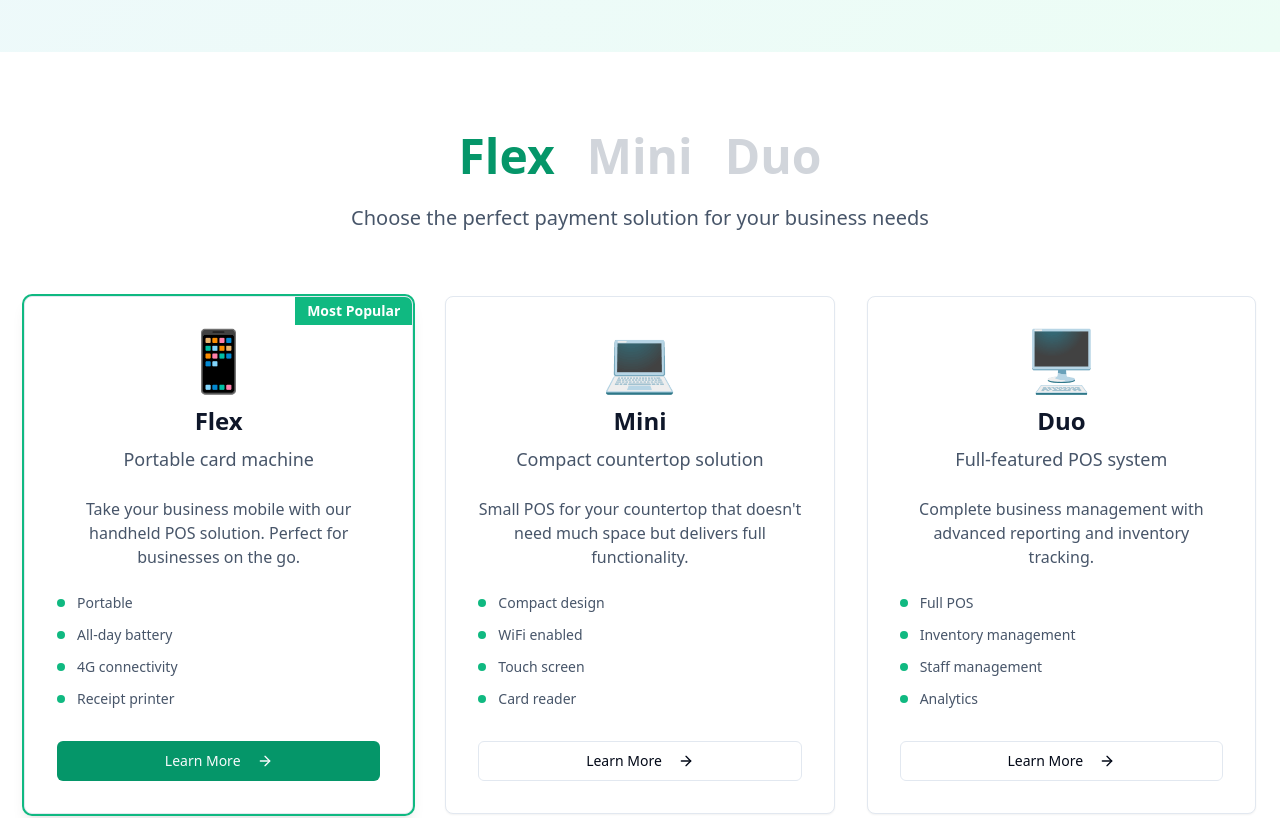
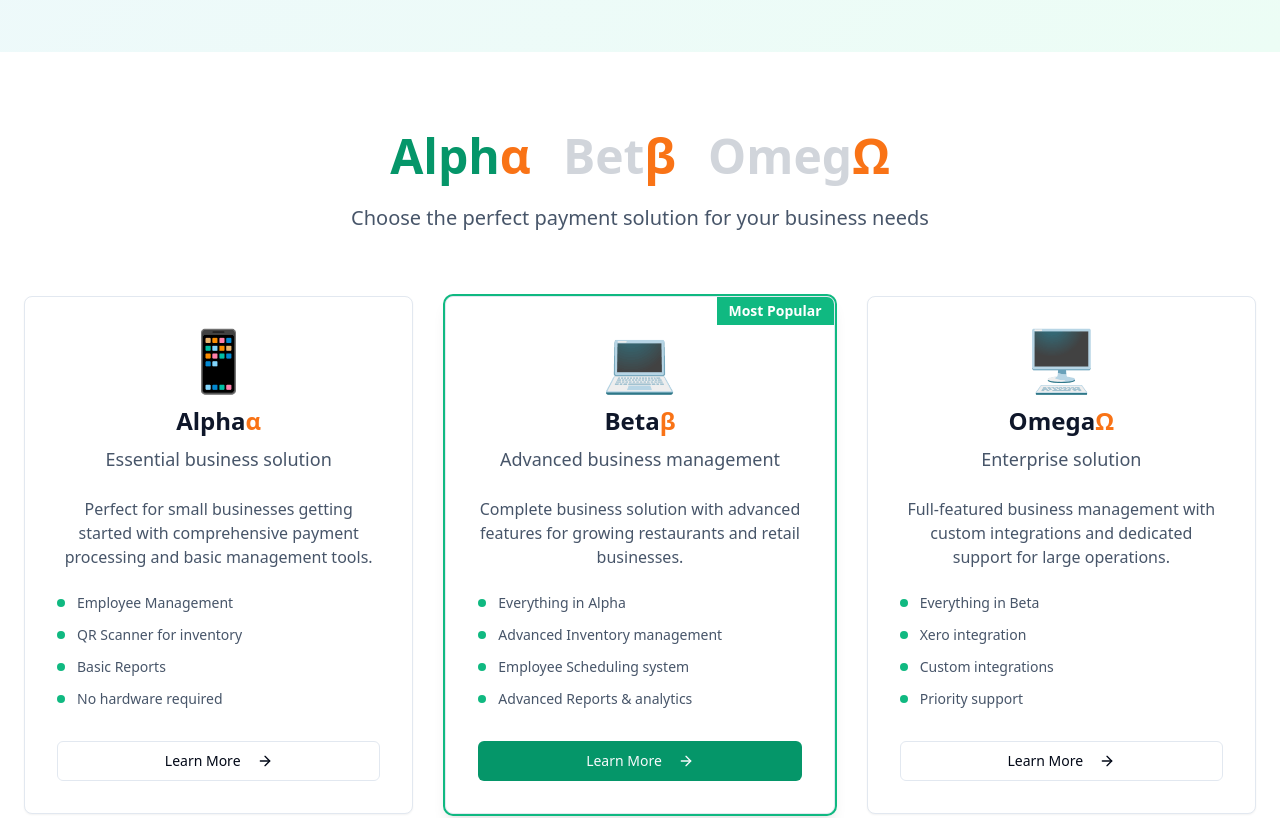
Before and after one commit to Lucid-Directions/fynlo-platform-launchpad, a React (Vite) app: page / in a window 1280 px wide. Shown: the part 2040-2858 px from the top of the page. Built offline with nearby package versions, Linux system fonts and the light colour scheme.

Commit message:
Refactor: Update tier names and product showcase
- Updated product showcase section to use new tier names (Alpha, Beta, Omega).
- Updated product descriptions to include new features.

```diff
--- a/src/components/ProductShowcase.tsx
+++ b/src/components/ProductShowcase.tsx
@@ -6,26 +6,29 @@ import { ArrowRight } from "lucide-react";
 export const ProductShowcase = () => {
   const products = [
     {
-      name: "Flex",
-      subtitle: "Portable card machine",
-      description: "Take your business mobile with our handheld POS solution. Perfect for businesses on the go.",
-      features: ["Portable", "All-day battery", "4G connectivity", "Receipt printer"],
+      name: "Alpha",
+      symbol: "α",
+      subtitle: "Essential business solution",
+      description: "Perfect for small businesses getting started with comprehensive payment processing and basic management tools.",
+      features: ["Employee Management", "QR Scanner for inventory", "Basic Reports", "No hardware required"],
       image: "📱",
+      highlighted: false
+    },
+    {
+      name: "Beta",
+      symbol: "β",
+      subtitle: "Advanced business management",
+      description: "Complete business solution with advanced features for growing restaurants and retail businesses.",
+      features: ["Everything in Alpha", "Advanced Inventory management", "Employee Scheduling system", "Advanced Reports & analytics"],
+      image: "💻",
       highlighted: true
     },
     {
-      name: "Mini",
-      subtitle: "Compact countertop solution",
-      description: "Small POS for your countertop that doesn't need much space but delivers full functionality.",
-      features: ["Compact design", "WiFi enabled", "Touch screen", "Card reader"],
-      image: "💻",
-      highlighted: false
-    },
-    {
-      name: "Duo",
-      subtitle: "Full-featured POS system",
-      description: "Complete business management with advanced reporting and inventory tracking.",
-      features: ["Full POS", "Inventory management", "Staff management", "Analytics"],
+      name: "Omega",
+      symbol: "Ω",
+      subtitle: "Enterprise solution",
+      description: "Full-featured business management with custom integrations and dedicated support for large operations.",
+      features: ["Everything in Beta", "Xero integration", "Custom integrations", "Priority support"],
       image: "🖥️",
       highlighted: false
     }
@@ -37,9 +40,9 @@ export const ProductShowcase = () => {
         {/* Section Header */}
         <div className="text-center mb-16">
           <h2 className="text-4xl md:text-5xl font-bold text-slate-900 mb-6">
-            <span className="text-emerald-600">Flex</span>
-            <span className="text-gray-300 mx-8">Mini</span>
-            <span className="text-gray-300">Duo</span>
+            <span className="text-emerald-600">Alph<span className="text-orange-500">α</span></span>
+            <span className="text-gray-300 mx-8">Bet<span className="text-orange-500">β</span></span>
+            <span className="text-gray-300">Omeg<span className="text-orange-500">Ω</span></span>
           </h2>
           <p className="text-xl text-slate-600 max-w-3xl mx-auto">
             Choose the perfect payment solution for your business needs
@@ -61,7 +64,9 @@ export const ProductShowcase = () => {
               <CardContent className="p-8">
                 <div className="text-center mb-6">
                   <div className="text-6xl mb-4">{product.image}</div>
-                  <h3 className="text-2xl font-bold text-slate-900 mb-2">{product.name}</h3>
+                  <h3 className="text-2xl font-bold text-slate-900 mb-2">
+                    {product.name}<span className="text-orange-500">{product.symbol}</span>
+                  </h3>
                   <p className="text-lg text-slate-600 mb-4">{product.subtitle}</p>
                 </div>
 
```
